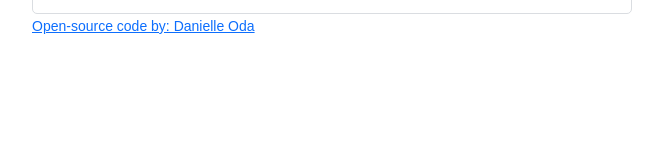
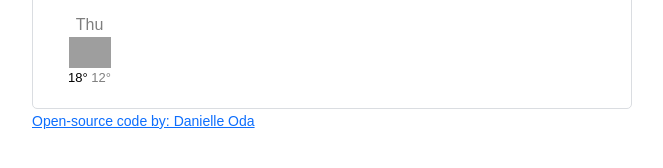
Before and after one commit to odadki/vanilla-weather-app-2, a plain HTML site: page index.html in a window 1280 px wide. Shown: the part 240-408 px from the top of the page, without its empty margins (308-971 px from the left). Drawn offline with nearby package versions, Linux system fonts and the light colour scheme; no server answers; grey boxes are pictures that could not be loaded.

Commit message:
Added the forecast HTML and CSS

```diff
--- a/index.html
+++ b/index.html
@@ -66,6 +66,22 @@
               </ul>
             </div>
           </div>
+          <div class="weather-forecast">
+            <div class="row">
+              <div class="col-2">
+                <div class="weather-forecast-date">Thu</div>
+                <img
+                  src="https://ssl.gstatic.com/onebox/weather/64/sunny.png"
+                  alt=""
+                  width="42"
+                />
+                <div class="weather-forecast-temperatures">
+                  <span class="weather-forecast-temperature-max"> 18° </span>
+                  <span class="weather-forecast-temperature-min"> 12° </span>
+                </div>
+              </div>
+            </div>
+          </div>
         </div>
         <small>
           <a
--- a/style.css
+++ b/style.css
@@ -74,3 +74,22 @@ li:first-letter {
 .weather-temperature .active:hover {
   text-decoration: none;
 }
+
+.weather-forecast {
+  margin-top: 20px;
+  text-align: center;
+  color: #000;
+}
+
+.weather-forecast-date {
+  font-size: 16px;
+  opacity: 0.5;
+}
+
+.weather-forecast-temperature-min {
+  opacity: 0.5;
+}
+
+.weather-forecast-temperatures {
+  font-size: 13px;
+}
```
